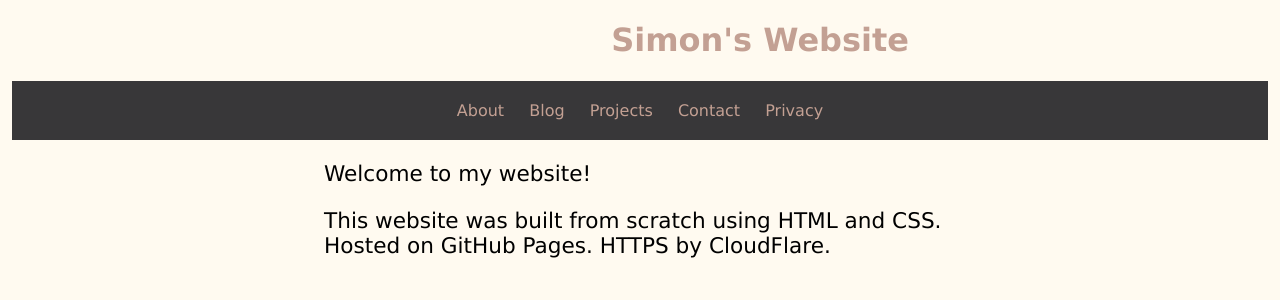
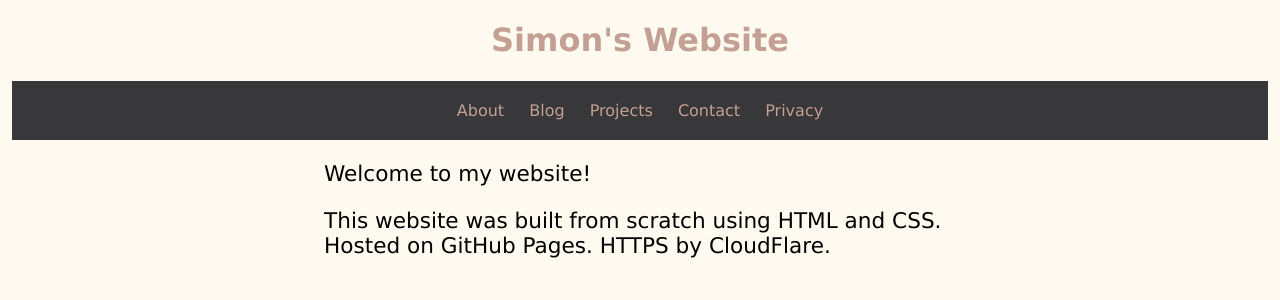
Before and after one commit to simon0h/simon0h.github.io, a Jekyll site: the page built from index.html, in a window 1280 px wide. Shown: the top 300 px of the page. Built offline with Jekyll 4.4.1, drawn with Linux system fonts in a browser that asks for light colours.

Commit message:
another one

```diff
--- a/css/style.css
+++ b/css/style.css
@@ -72,6 +72,7 @@ ul {
 }
 
 .title {
+	margin-left: auto;
 	text-align: center;
 }
 
@@ -150,6 +151,7 @@ ul {
 	}
 
 	.title {
+		margin-left: auto;
 		text-align: center;
 	}
 }
```
